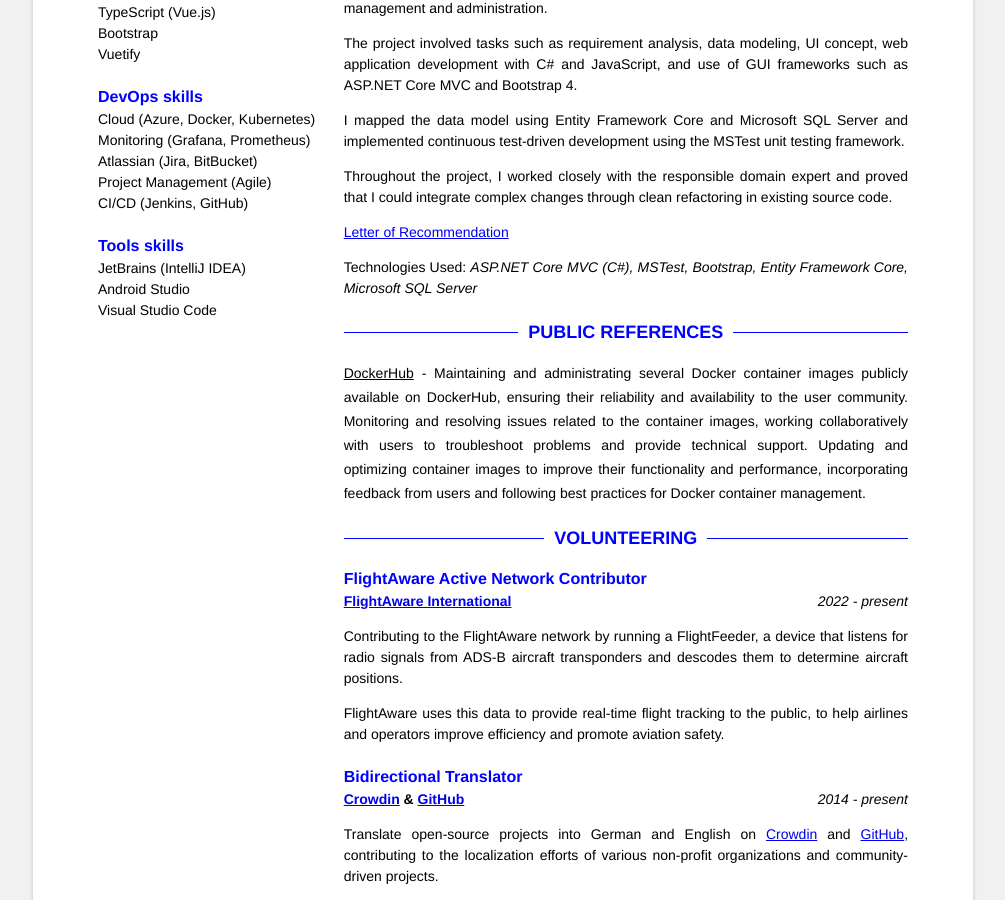
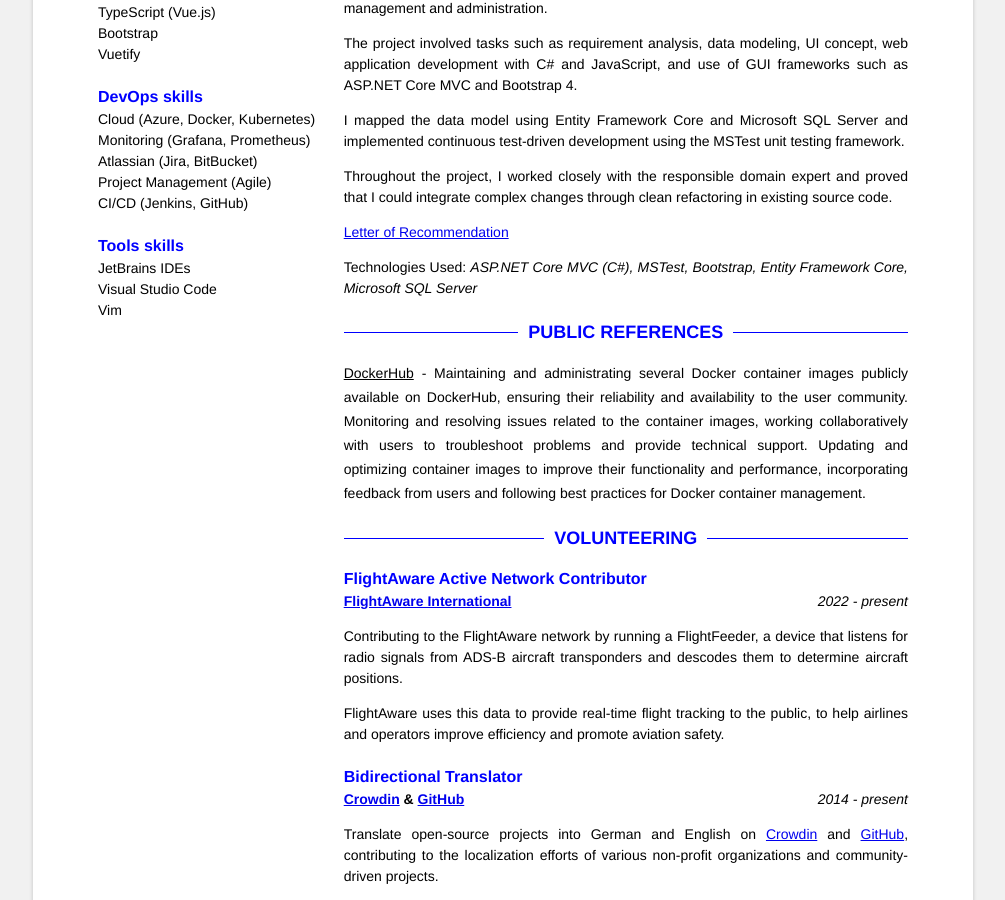
Before and after one commit to dotWee/dotWee.github.io, a Jekyll site: the page built from resume.html, in a window 1280 px wide and 900 px high, scrolled down 1516 px. Shown: the whole window, without its empty margins (137-1142 px from the left). Built offline with Jekyll 4.4.1, drawn with Linux system fonts in a browser that asks for light colours.

Commit message:
update: Resume Tools skills section

```diff
--- a/_data/resume.yml
+++ b/_data/resume.yml
@@ -58,9 +58,9 @@
       - CI/CD (Jenkins, GitHub)
   - category: Tools
     skill:
-      - JetBrains (IntelliJ IDEA)
-      - Android Studio
+      - JetBrains IDEs
       - Visual Studio Code
+      - Vim
 
 # Career Objective
 career:
```
